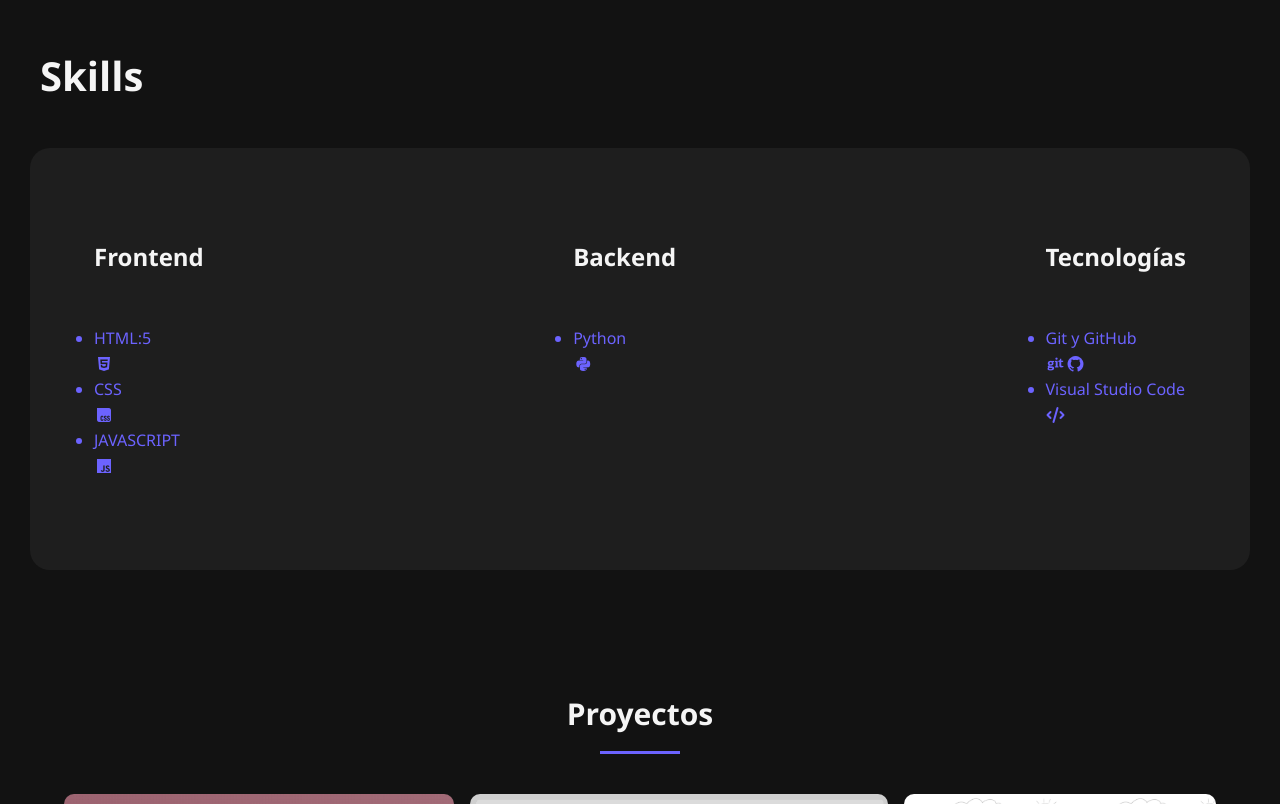
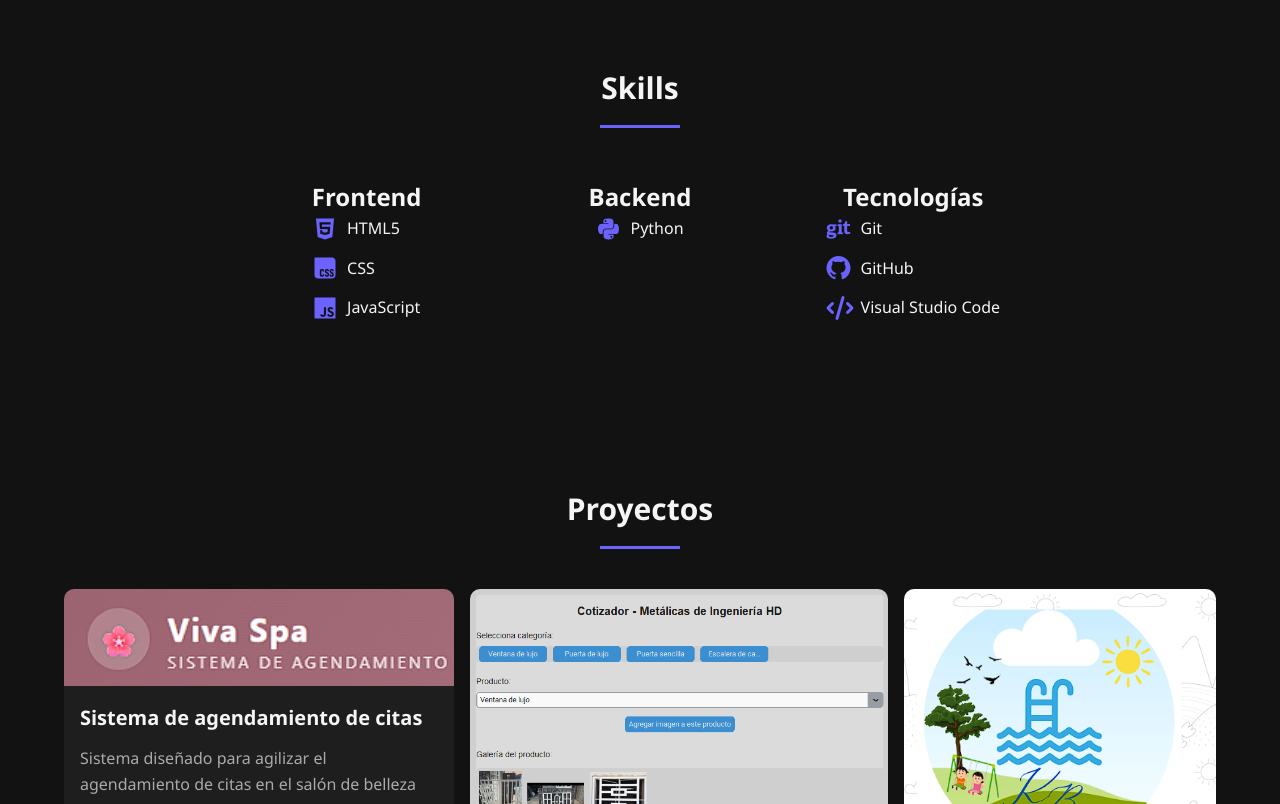
Before and after one commit to Jhonzapata26/aetherlabs-portfolio-jhon, a plain HTML site: page index.html in a window 1280 px wide. Shown: the part 1290-2094 px from the top of the page. Drawn offline with Linux system fonts and the light colour scheme.

Commit message:
Feat: se ajustaron errores de sintaxis, y estructura del html

```diff
--- a/index.html
+++ b/index.html
@@ -66,29 +66,33 @@
           </div>
         </div>
       </section>
-      <h2 class="skills-hero">Skills</h2>
+
       <section id="skills" class="habilidades">
+        <h2 class="section-title">Skills</h2>
+        <div class="skills-container">
         <div class="frontend">
         <h2 class="front">Frontend</h2>
         <ul>
-          <li>HTML:5</li><i class="fa-brands fa-html5"></i>
-          <li>CSS</li><i class="fa-brands fa-css"></i>
-          <li>JAVASCRIPT</li><i class="fa-brands fa-js"></i>
+          <li><i class="fa-brands fa-html5"></i>HTML5</li>
+          <li><i class="fa-brands fa-css"></i>CSS</li>
+          <li><i class="fa-brands fa-js"></i>JavaScript</li>
         </ul>
         </div>
         <div class="backend">
         <h2 class="back">Backend</h2>
         <ul>
-          <li>Python</li><i class="fa-brands fa-python"></i>
+          <li><i class="fa-brands fa-python"></i>Python</li>
         </ul>
         </div>
         <div class="tecnologias">
           <h2 class="tech">Tecnologías</h2>
           <ul>
-            <li>Git y GitHub</li><i class="fa-brands fa-git"></i><i class="fa-brands fa-github"></i>
-            <li>Visual Studio Code</li><i class="fa-solid fa-code"></i>
+            <li><i class="fa-brands fa-git"></i>Git</li>
+            <li><i class="fa-brands fa-github"></i>GitHub</li>
+            <li><i class="fa-solid fa-code"></i>Visual Studio Code</li>
           </ul>
         </div>
+      </div>
       </section>
 
       <!-- Proyectos -->
--- a/style.css
+++ b/style.css
@@ -193,27 +193,49 @@ section {
   font-weight: bold;
 }
 #skills {
-  display: flex;
-  justify-content: space-between;
-  background-color: var(--card-bg);
-  border-radius: 20px;
-  margin: 30px;
+  text-align: center;
+  padding: 60px 250px;
 }
-.front {
+.skills-container {
+  display: grid;
+  grid-template-columns: repeat(3, 1fr);
+  gap: 40px;
+  max-width: 900px;
+  margin: 0;
+  justify-items: center;
+}
+#skills .frontend
+#skills .backend
+#skills .tecnologias {
+  text-align: center;
+}
+
+#skills .section-title {
+  text-align: center;
   margin-bottom: 50px;
 }
-.back {
-  margin-bottom: 50px;
+#skills li {
+  display: flex;
+  align-items: center;
+  gap: 10px;
+  margin-bottom: 14px;
+  justify-content: flex-start;
 }
-.tech {
-  margin-bottom: 50px;
+#skills ul {
+  list-style: none;
+  padding: 0;
+  display: inline-block;
+  text-align: left;
 }
-ul {
-  color: var(--primary-color)
-}
-.skills-hero {
+#skills-hero {
   margin: 40px;
   font-size: 40px;
+}
+#skills li i {
+  color: var(--primary-color);
+  font-size: 24px;
+  width: 24px;
+  text-align: center;
 }
 .projects-container {
   display: flex;
@@ -411,4 +433,8 @@ label {
   .nav-links a:last-child {
     border-bottom: none;
   }
+  .skills-container {
+    grid-template-columns: 1fr;
+    gap: 30px;
+  }
 }
```
